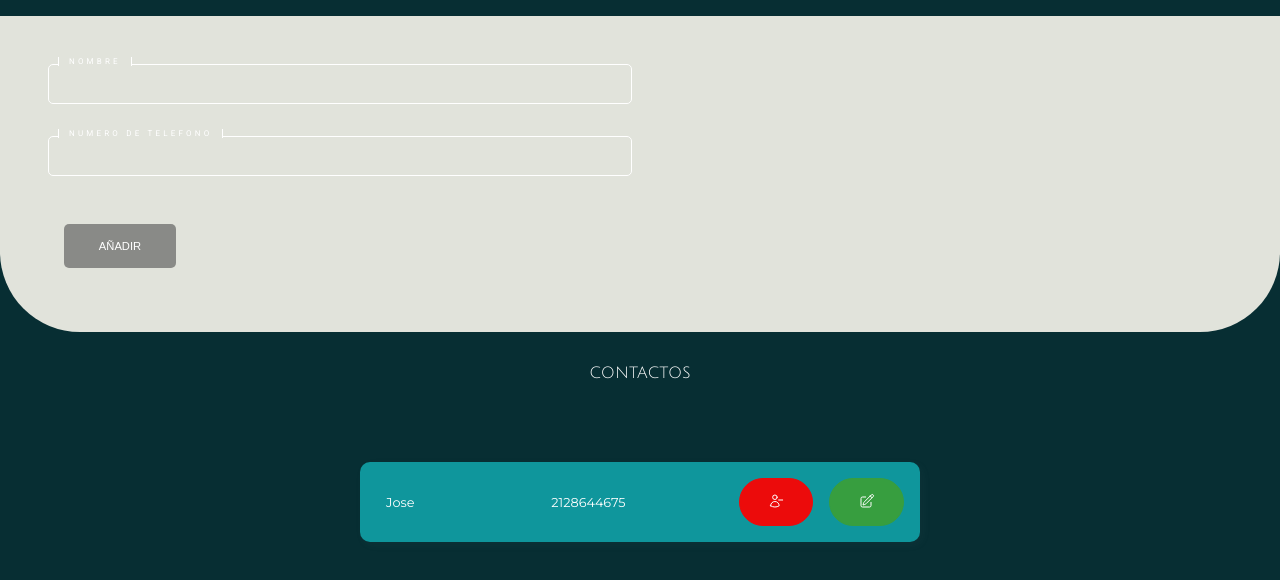
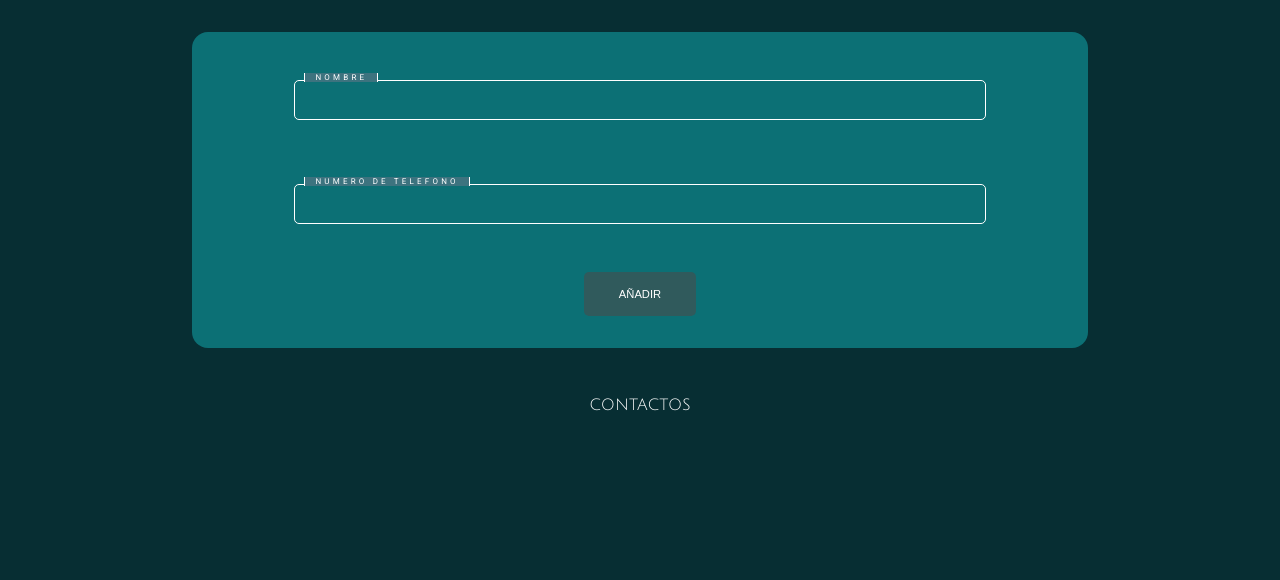
Before and after one commit to JoshuU1610/Contact-list, a plain HTML site: page index.html in a window 1280 px wide. Drawn offline with Linux system fonts and the light colour scheme.

Commit message:
cambio en el diseño de tablet y PC

```diff
--- a/eventos.js
+++ b/eventos.js
@@ -187,8 +187,8 @@ list.addEventListener('click', e => {
 
 
 // Evento donde llamamos los datos guardados en el localStorage a la pagina
-// window.onload = () => {
+window.onload = () => {
 
-//     list.innerHTML = localStorage.getItem('listContacts');
+     list.innerHTML = localStorage.getItem('listContacts');
 
-// }
+}
--- a/index.css
+++ b/index.css
@@ -268,8 +268,16 @@ body{
 }
 
 @media (min-width: 768px){
+    #form{
+        width: 70%;
+    }
+
     #list{
-        padding: 4rem;
+        padding: 2rem;
+    }
+
+    #list li {
+        width: 70%;
     }
 
     .list-inputs{
@@ -284,33 +292,14 @@ body{
 
 @media (min-width: 1024px){
     #list li{
-        width: calc(50% - 1rem);
+        width: calc(40% - 1rem);
+    }
+
+    #list{
+        padding: 1rem 4rem;
     }
 
     #form{
-        display: flex;
-        width: 100%;
-        background-color: #e1e3db;
-        padding: 2rem;
-        border-radius: 0rem 0rem 5rem 5rem;
-    }
-
-    #form-btn, #form-btn:disabled{
-        margin: 2rem;
-    }
-
-    .input-container{
-        display: block;
-        margin: 1rem;
-        width: 80%;
-    }
-
-    .input-container input{
-        width: 60%;
-    }
-
-    .input-container input:valid ~ span,
-    .input-container input:focus ~ span{
-        background-color: #e1e3db;
+        margin: 2rem auto;
     }
 }
--- a/index.html
+++ b/index.html
@@ -34,28 +34,7 @@
         <p>contactos</p>
     </div>
     <ul id="list">
-        <li>
-            <div class="list-inputs">
-                <input type="text" value="Jose" autocomplete="off" readonly>
-                <input type="number" value="2128644675" autocomplete="off" readonly>
-            </div>
 
-            <div class="list-buttons">
-
-                <button class="delete-icon">
-                    <svg xmlns="http://www.w3.org/2000/svg" fill="none" viewBox="0 0 24 24" stroke-width="1.5" stroke="currentColor" class="svg">
-                        <path stroke-linecap="round" stroke-linejoin="round" d="M22 10.5h-6m-2.25-4.125a3.375 3.375 0 11-6.75 0 3.375 3.375 0 016.75 0zM4 19.235v-.11a6.375 6.375 0 0112.75 0v.109A12.318 12.318 0 0110.374 21c-2.331 0-4.512-.645-6.374-1.766z" />
-                    </svg>
-                </button>
-
-                <button class="edit-icon">
-                    <svg xmlns="http://www.w3.org/2000/svg" fill="none" viewBox="0 0 24 24" stroke-width="1.5" stroke="currentColor" class="svg">
-                        <path stroke-linecap="round" stroke-linejoin="round" d="M16.862 4.487l1.687-1.688a1.875 1.875 0 112.652 2.652L10.582 16.07a4.5 4.5 0 01-1.897 1.13L6 18l.8-2.685a4.5 4.5 0 011.13-1.897l8.932-8.931zm0 0L19.5 7.125M18 14v4.75A2.25 2.25 0 0115.75 21H5.25A2.25 2.25 0 013 18.75V8.25A2.25 2.25 0 015.25 6H10" />
-                    </svg>
-                </button>
-
-            </div>
-        </li>
     </ul>
     <script src="eventos.js"></script>
 </body>
```
